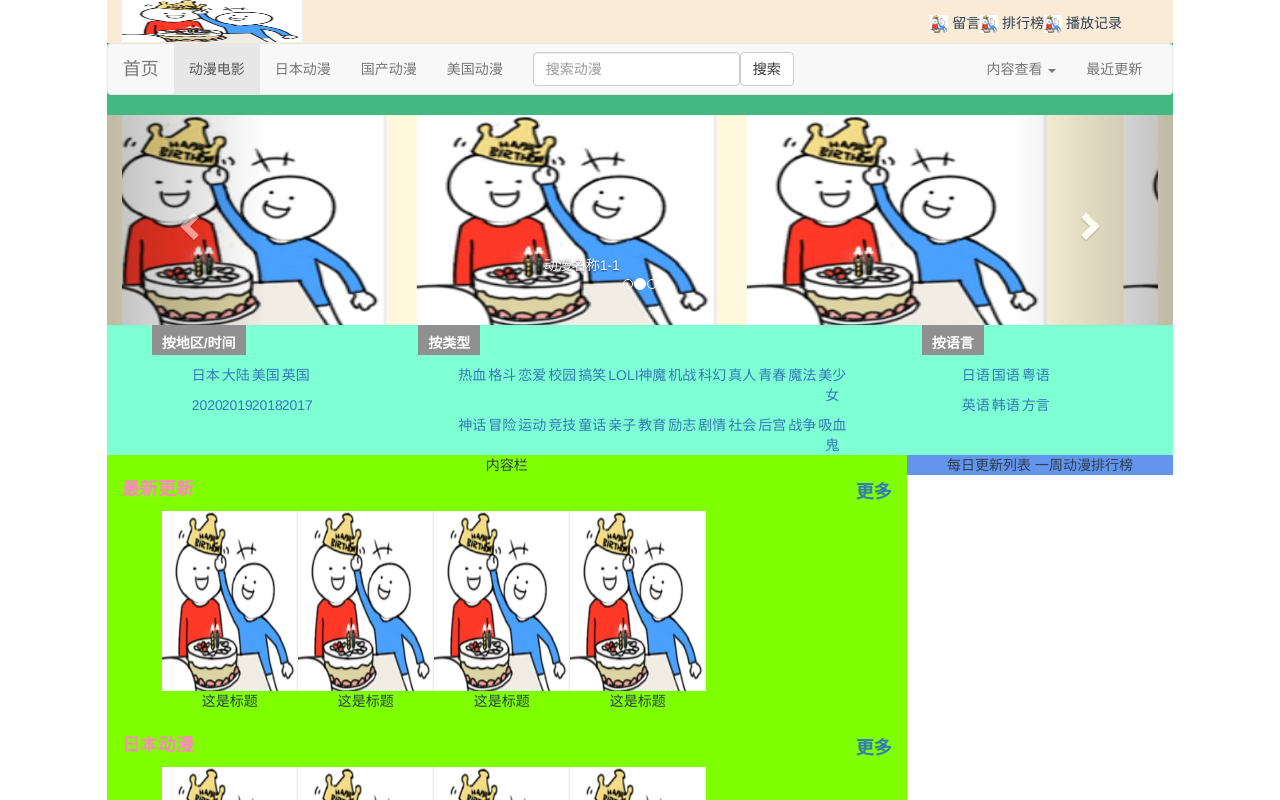
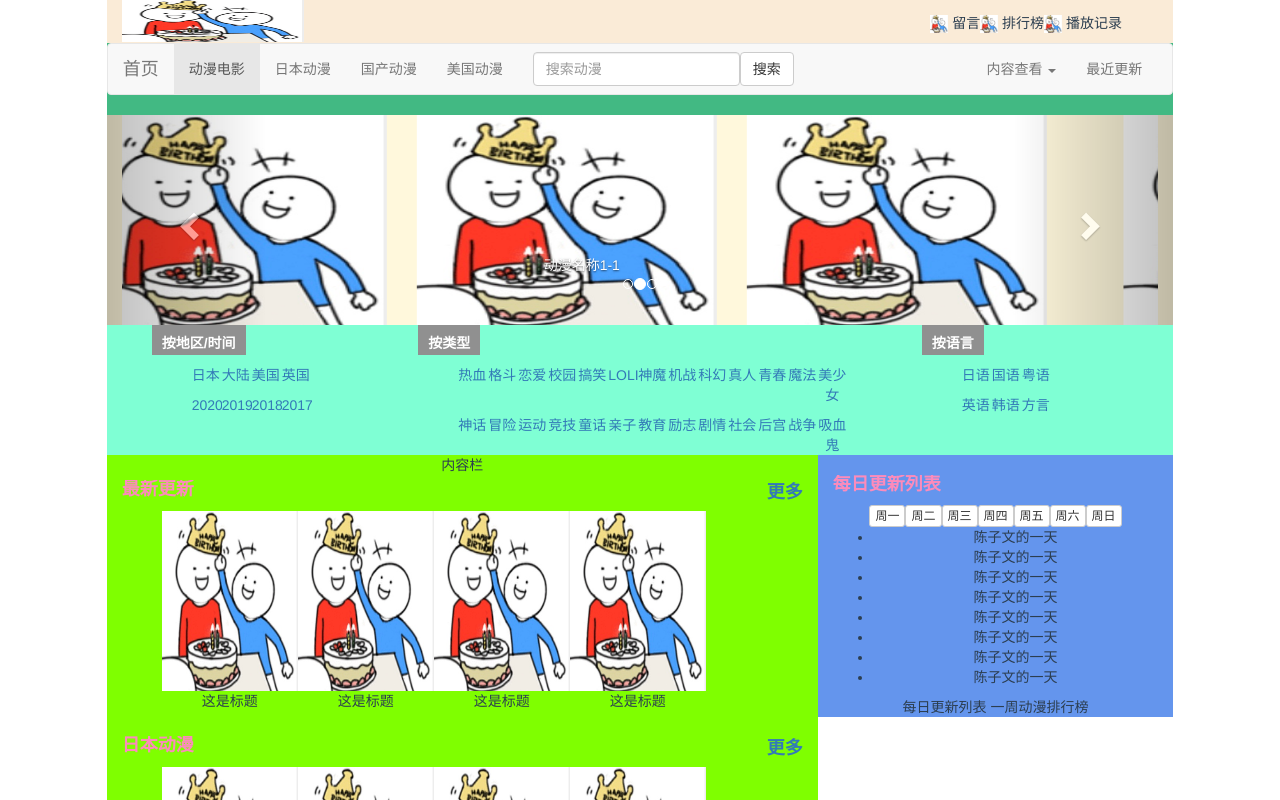
Before and after one commit to ChenZiWen66/AnimeProject, a Vue app in the folder web/: page /main in a window 1280 px wide. Shown: the top 800 px of the page. Built offline with nearby package versions, Linux system fonts and the light colour scheme; a small style sheet from the web is missing.

Commit message:
1.编写了每日更新列表组件

```diff
--- a/web/src/components/DailyUpdateList.vue
+++ b/web/src/components/DailyUpdateList.vue
@@ -1,7 +1,51 @@
 <template>
-
-    <div>
-
+    <!--每日更新列表组件-->
+    <div class="row">
+        <!--    标题    -->
+        <div class="col-md-12 title">
+            <h2>每日更新列表</h2>
+        </div>
+        <!--    日期标签    -->
+        <div class="col-md-12">
+            <div class="btn-group-xs" role="group">
+                <button type="button" class="btn btn-default">周一</button>
+                <button type="button" class="btn btn-default">周二</button>
+                <button type="button" class="btn btn-default">周三</button>
+                <button type="button" class="btn btn-default">周四</button>
+                <button type="button" class="btn btn-default">周五</button>
+                <button type="button" class="btn btn-default">周六</button>
+                <button type="button" class="btn btn-default">周日</button>
+            </div>
+        </div>
+        <!--    列表内容    -->
+        <div class="col-md-12">
+            <ul>
+                <li>
+                    陈子文的一天
+                </li>
+                <li>
+                    陈子文的一天
+                </li>
+                <li>
+                    陈子文的一天
+                </li>
+                <li>
+                    陈子文的一天
+                </li>
+                <li>
+                    陈子文的一天
+                </li>
+                <li>
+                    陈子文的一天
+                </li>
+                <li>
+                    陈子文的一天
+                </li>
+                <li>
+                    陈子文的一天
+                </li>
+            </ul>
+        </div>
     </div>
 </template>
 
@@ -12,5 +56,12 @@
 </script>
 
 <style scoped>
-
+    .title h2 {
+        font-size: 18px;
+        font-family: "Microsoft YaHei", 微软雅黑, serif;
+        color: rgb(252, 139, 187);
+        font-weight: 700;
+        float: left;
+        overflow: hidden;
+    }
 </style>
--- a/web/src/views/Main.vue
+++ b/web/src/views/Main.vue
@@ -29,7 +29,7 @@
                 </div>
                 <!--       内容栏            -->
                 <div class="row">
-                    <div class="col-md-9" style="background-color: chartreuse">
+                    <div class="col-md-8" style="background-color: chartreuse">
                         内容栏
                         <MediaContent title="最新更新"/>
                         <MediaContent title="日本动漫"/>
@@ -37,7 +37,8 @@
                         <MediaContent title="美国动漫"/>
                         <MediaContent title="动漫电影"/>
                     </div>
-                    <div class="col-md-3" style="background-color: cornflowerblue">
+                    <div class="col-md-4" style="background-color: cornflowerblue">
+                        <DailyUpdateList/>
                         每日更新列表
                         一周动漫排行榜
                     </div>
@@ -53,11 +54,12 @@
     import Carousel from "../components/Carousel";
     import TagList from "../components/TagList";
     import MediaContent from "../components/MediaContent";
+    import DailyUpdateList from "../components/DailyUpdateList";
 
     export default {
         name: "Main",
         components: {
-            PageTop, Navigation, Carousel, TagList,MediaContent
+            PageTop, Navigation, Carousel, TagList, MediaContent,DailyUpdateList
         }
     }
 </script>
```
